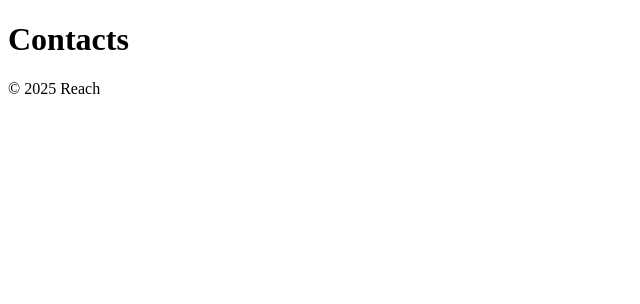
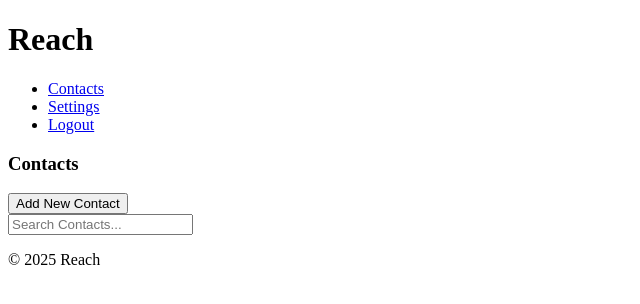
Before and after one commit to josephiii/Contact-ManagerV2, a PHP site: page /userHomepage.html in a window 1280 px wide. Shown: the top 304 px of the page, without its empty margins (0-640 px from the left). Run offline with PHP 8.4, Linux system fonts and the light colour scheme.

Commit message:
added contacts html foundation

```diff
--- a/Contact Manager.session.sql
+++ /dev/null
@@ -1 +0,0 @@
-SELECT * FROM users
--- a/LAMPAPI/database.php
+++ b/LAMPAPI/database.php
@@ -44,5 +44,4 @@
             $this->conn = null;
         }
     }
-
 ?>
--- a/js/login.js
+++ b/js/login.js
@@ -33,7 +33,7 @@ document.addEventListener('DOMContentLoaded', function(){
                 alert('Login Successful!');
                 window.location.href = '../userHomepage.html'
             } else {
-                alert(data.error); // may be secuirty concern
+                alert(data.message); // may be secuirty concern
             }
         })
         .catch(error => {
--- a/js/register.js
+++ b/js/register.js
@@ -49,7 +49,7 @@ document.addEventListener('DOMContentLoaded', function() {
                 alert('Registration Successful!');
                 window.location.href = 'index.html';
             } else {
-                alert(data.error); // may be secuirty concern
+                alert(data.message); // may be secuirty concern
             }
         })
         .catch(error => {
--- a/userHomepage.html
+++ b/userHomepage.html
@@ -9,13 +9,39 @@
 
 <body>
 
-   <h1>Contacts</h1>
+    <header>
+        <h1>Reach</h1>
+
+        <nav>
+            <ul>
+                <li><a href="userHomepage.html">Contacts</a></li>
+                <li><a href="settings.html">Settings</a></li>
+                <li><a href="logout.php">Logout</a></li>
+            </ul>
+        </nav>
+
+    </header>
+
+    <div class="contacts-container">
+
+        <div class="header">
+            <h3>Contacts</h3>
+            <button id="add-contact">Add New Contact</button>
+        </div>
+
+        <div class="search-bar">
+            <input type="text" id="search" placeholder="Search Contacts...">
+        </div>
+
+    </div>
 
     <div>
         <footer>
             <p>&copy; 2025 Reach</p>
         </footer>
     </div>
+
+    <script src="js/userHomepage.js"></script>
 </body>
 
 </html>
```
Also changed, not shown: LAMPAPI/user-endpts/login.php (+3 -11 lines), js/userHomepage.js (added).
